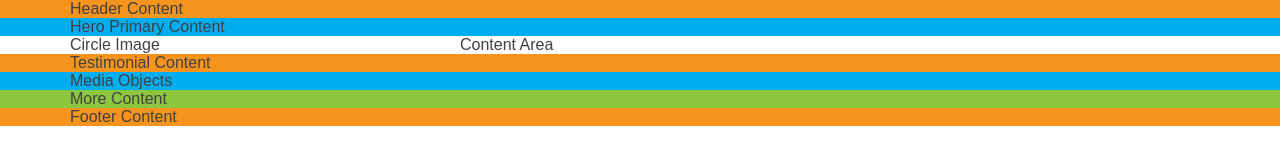
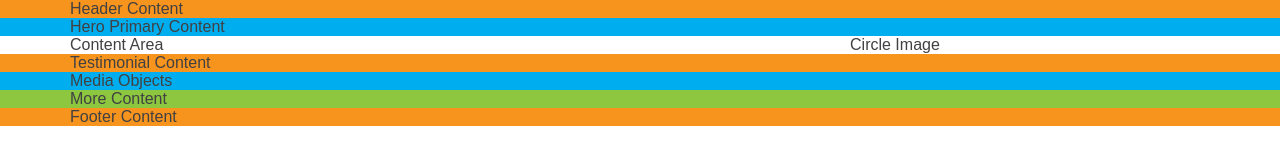
Before and after one commit to dan7sc/dev218x-css, a plain HTML site: page index.html in a window 1280 px wide. Drawn offline with Linux system fonts and the light colour scheme.

Commit message:
Make responsive solution to flip two columns.

```diff
--- a/index.html
+++ b/index.html
@@ -25,7 +25,7 @@
       <section>
         <div class="container">
           <div class="row">
-            <div class="col-1-3">
+            <div class="col-1-3 pull-right-sm">
               Circle Image
             </div>
             <div class="col-2-3">
--- a/stylesheet.css
+++ b/stylesheet.css
@@ -87,6 +87,12 @@ Layout Styles
     }
 }
 
+@media (min-width: 48em) {
+  .pull-right-sm {
+    float:right;
+  }
+}
+
 
 /***************************
 ****************************
```
